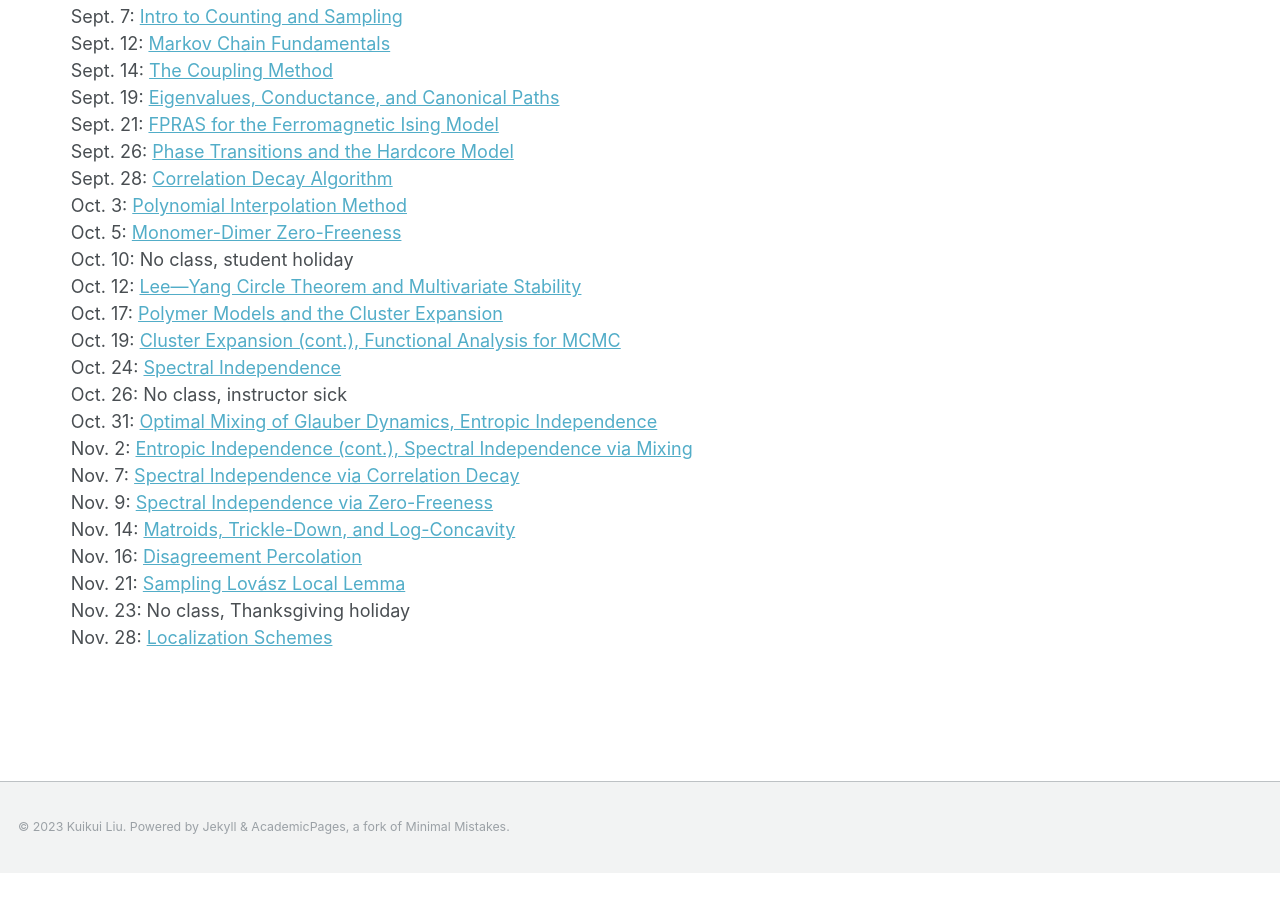
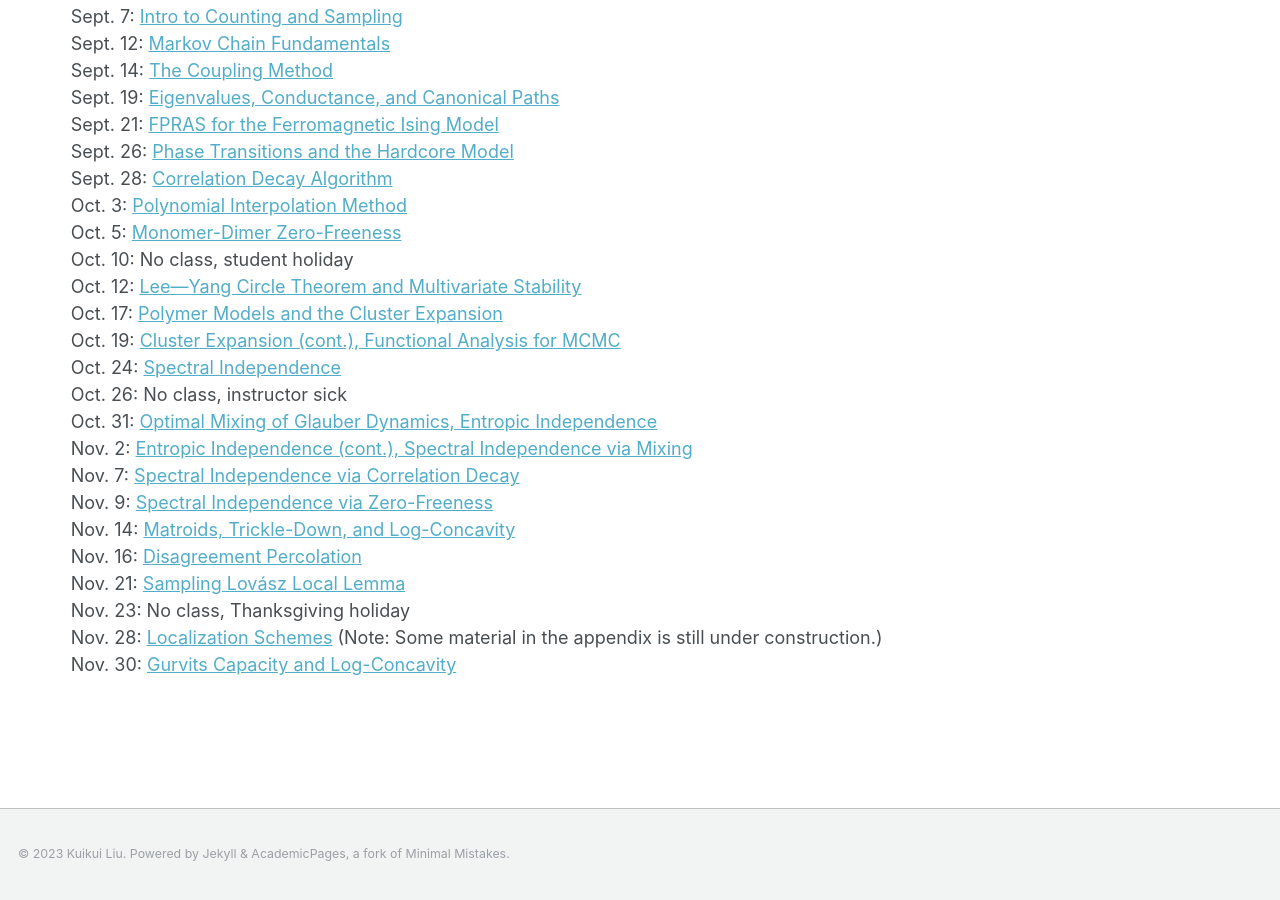
Before and after one commit to kuikuiliu/kuikuiliu.github.io, a Jekyll site: the page built from _teaching/fall2023-counting-sampling.md, in a window 1280 px wide and 900 px high, scrolled down 1331 px. Built offline with Jekyll 4.4.1, drawn with Linux system fonts in a browser that asks for light colours; before the commit the page ends 2204 px from its top, so only the background shows below that.

Commit message:
lec21 loc schemes

```diff
--- a/_teaching/fall2023-counting-sampling.md
+++ b/_teaching/fall2023-counting-sampling.md
@@ -69,4 +69,5 @@ Nov. 14: [Matroids, Trickle-Down, and Log-Concavity](/files/au2023/6S891-lec18.p
 Nov. 16: [Disagreement Percolation](/files/au2023/6S891-lec19.pdf) <br />
 Nov. 21: [Sampling Lov&aacute;sz Local Lemma](/files/au2023/6S891-lec20.pdf) <br />
 Nov. 23: No class, Thanksgiving holiday <br />
-Nov. 28: [Localization Schemes](/files/au2023/6S891-lec21.pdf) <br />
+Nov. 28: [Localization Schemes](/files/au2023/6S891-lec21.pdf) (Note: Some material in the appendix is still under construction.) <br />
+Nov. 30: [Gurvits Capacity and Log-Concavity](/files/au2023/6S891-lec22.pdf) <br />
```
Also changed, not shown: 5 other files.
